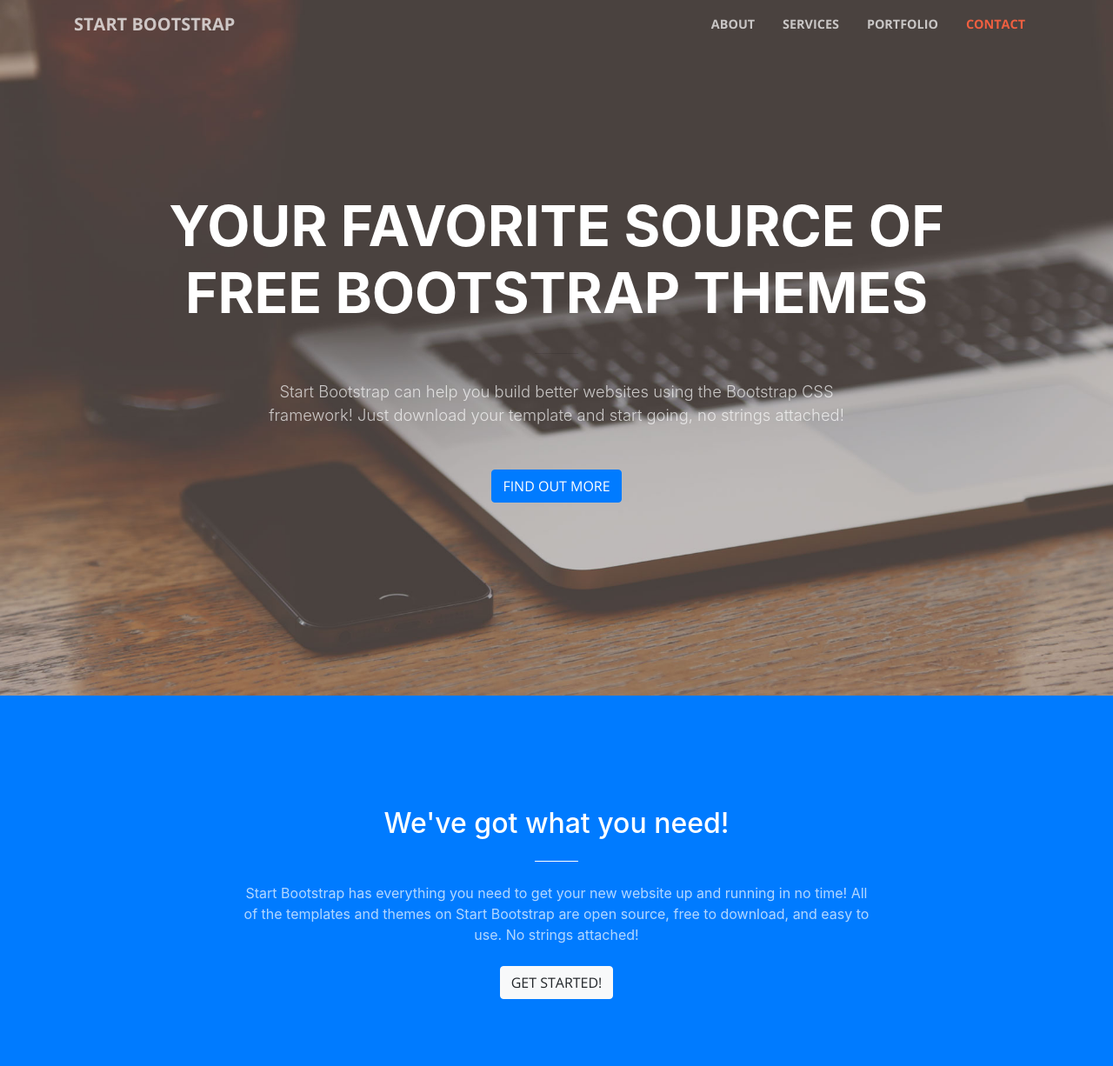
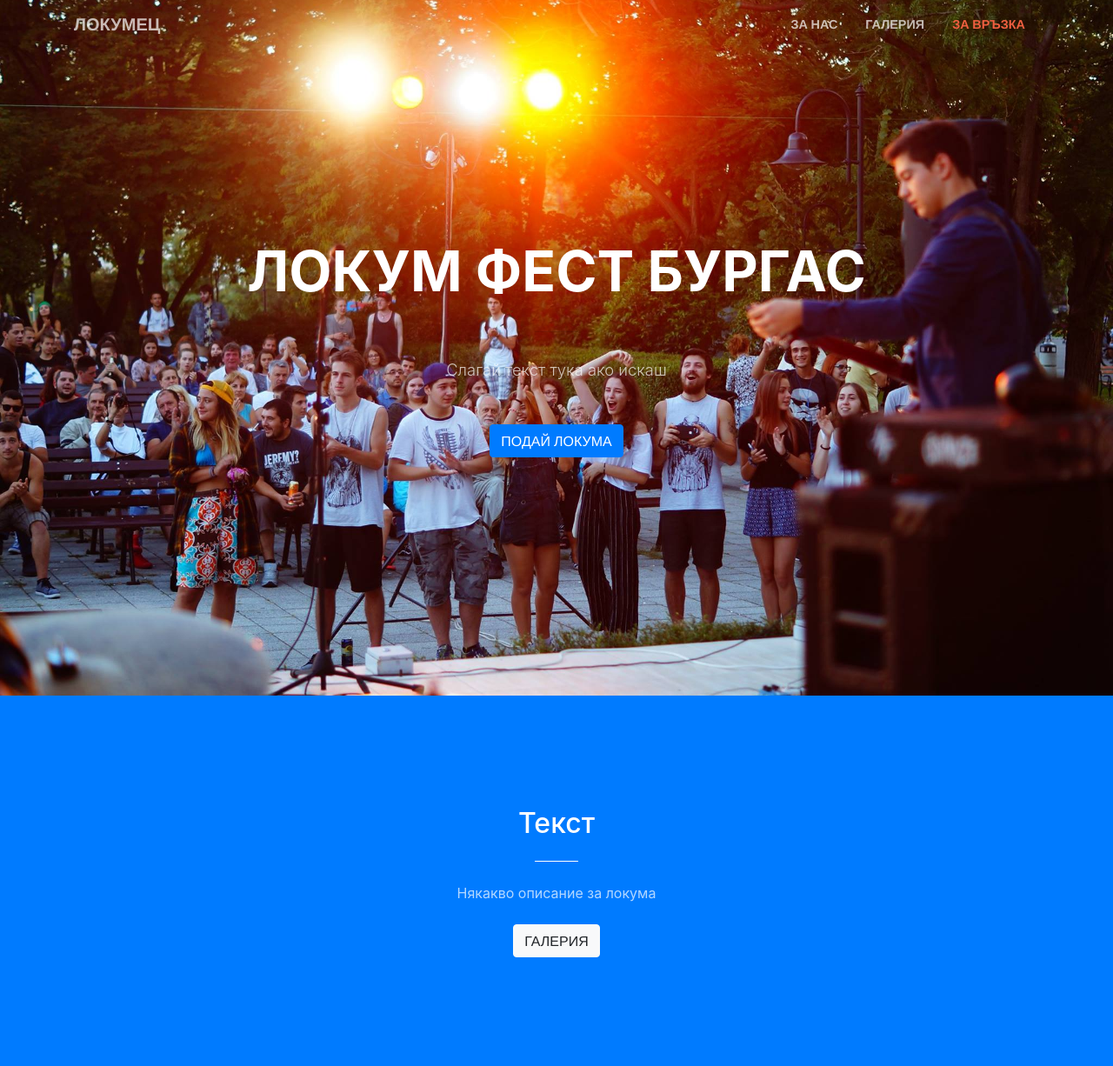
Before and after one commit to kolevv/LokumWebPage, a website with bundled scripts: page index.html in a window 1280 px wide. Shown: the top 1226 px of the page at 87% size. Built offline with nearby package versions, Linux system fonts and the light colour scheme.

Commit message:
Добавен локум

```diff
--- a/index.html
+++ b/index.html
@@ -8,7 +8,7 @@
     <meta name="description" content="">
     <meta name="author" content="">
 
-    <title>Creative - Start Bootstrap Theme</title>
+    <title>Локум Фест</title>
 
     <!-- Bootstrap core CSS -->
     <link href="vendor/bootstrap/css/bootstrap.min.css" rel="stylesheet">
@@ -31,23 +31,23 @@
     <!-- Navigation -->
     <nav class="navbar navbar-expand-lg navbar-light fixed-top" id="mainNav">
       <div class="container">
-        <a class="navbar-brand js-scroll-trigger" href="#page-top">Start Bootstrap</a>
+        <a class="navbar-brand js-scroll-trigger" href="#page-top">Локумец</a>
         <button class="navbar-toggler navbar-toggler-right" type="button" data-toggle="collapse" data-target="#navbarResponsive" aria-controls="navbarResponsive" aria-expanded="false" aria-label="Toggle navigation">
           <span class="navbar-toggler-icon"></span>
         </button>
         <div class="collapse navbar-collapse" id="navbarResponsive">
           <ul class="navbar-nav ml-auto">
             <li class="nav-item">
-              <a class="nav-link js-scroll-trigger" href="#about">About</a>
+              <a class="nav-link js-scroll-trigger" href="#about">За нас</a>
+            </li>
+            <!--<li class="nav-item">
+              <a class="nav-link js-scroll-trigger" href="#services">Services</a>
+            </li>-->
+            <li class="nav-item">
+              <a class="nav-link js-scroll-trigger" href="#portfolio">Галерия</a>
             </li>
             <li class="nav-item">
-              <a class="nav-link js-scroll-trigger" href="#services">Services</a>
-            </li>
-            <li class="nav-item">
-              <a class="nav-link js-scroll-trigger" href="#portfolio">Portfolio</a>
-            </li>
-            <li class="nav-item">
-              <a class="nav-link js-scroll-trigger" href="#contact">Contact</a>
+              <a class="nav-link js-scroll-trigger" href="#contact">За връзка</a>
             </li>
           </ul>
         </div>
@@ -59,13 +59,13 @@
         <div class="row">
           <div class="col-lg-10 mx-auto">
             <h1 class="text-uppercase">
-              <strong>Your Favorite Source of Free Bootstrap Themes</strong>
+              <strong>Локум Фест Бургас</strong>
             </h1>
             <hr>
           </div>
           <div class="col-lg-8 mx-auto">
-            <p class="text-faded mb-5">Start Bootstrap can help you build better websites using the Bootstrap CSS framework! Just download your template and start going, no strings attached!</p>
-            <a class="btn btn-primary btn-xl js-scroll-trigger" href="#about">Find Out More</a>
+            <p class="text-faded mb-5">Слагай текст тука ако искаш</p>
+            <a class="btn btn-primary btn-xl js-scroll-trigger" href="#about">Подай локума</a>
           </div>
         </div>
       </div>
@@ -75,15 +75,16 @@
       <div class="container">
         <div class="row">
           <div class="col-lg-8 mx-auto text-center">
-            <h2 class="section-heading text-white">We've got what you need!</h2>
+            <h2 class="section-heading text-white">Текст</h2>
             <hr class="light my-4">
-            <p class="text-faded mb-4">Start Bootstrap has everything you need to get your new website up and running in no time! All of the templates and themes on Start Bootstrap are open source, free to download, and easy to use. No strings attached!</p>
-            <a class="btn btn-light btn-xl js-scroll-trigger" href="#services">Get Started!</a>
+            <p class="text-faded mb-4">Някакво описание за локума</p>
+            <a class="btn btn-light btn-xl js-scroll-trigger" href="#portfolio">Галерия</a>
           </div>
         </div>
       </div>
     </section>
 
+    <!--
     <section id="services">
       <div class="container">
         <div class="row">
@@ -126,6 +127,7 @@
         </div>
       </div>
     </section>
+  -->
 
     <section class="p-0" id="portfolio">
       <div class="container-fluid p-0">
@@ -224,36 +226,39 @@
       </div>
     </section>
 
+    <!--
     <section class="bg-dark text-white">
       <div class="container text-center">
         <h2 class="mb-4">Free Download at Start Bootstrap!</h2>
         <a class="btn btn-light btn-xl sr-button" href="http://startbootstrap.com/template-overviews/creative/">Download Now!</a>
       </div>
     </section>
+  -->
 
     <section id="contact">
       <div class="container">
         <div class="row">
           <div class="col-lg-8 mx-auto text-center">
-            <h2 class="section-heading">Let's Get In Touch!</h2>
+            <h2 class="section-heading">За връзка</h2>
             <hr class="my-4">
-            <p class="mb-5">Ready to start your next project with us? That's great! Give us a call or send us an email and we will get back to you as soon as possible!</p>
+            <p class="mb-5">Въпроси? Последвайте страницата ни във фейсбук или на</p>
           </div>
         </div>
         <div class="row">
           <div class="col-lg-4 ml-auto text-center">
-            <i class="fa fa-phone fa-3x mb-3 sr-contact"></i>
-            <p>123-456-6789</p>
+            <i class="fa fa-facebook-official fa-3x mb-3 sr-contact"></i>
+            <p><a href="https://www.facebook.com/LokumFest42/">Фейсбук Страницата</a> </p>
           </div>
           <div class="col-lg-4 mr-auto text-center">
             <i class="fa fa-envelope-o fa-3x mb-3 sr-contact"></i>
             <p>
-              <a href="mailto:your-email@your-domain.com">feedback@startbootstrap.com</a>
+              <a href="mailto:lokumfestburgas@gmail.com">lokumfestburgas@gmail.com</a>
             </p>
           </div>
         </div>
       </div>
     </section>
+
 
     <!-- Bootstrap core JavaScript -->
     <script src="vendor/jquery/jquery.min.js"></script>
--- a/scss/_masthead.scss
+++ b/scss/_masthead.scss
@@ -2,7 +2,7 @@
 header.masthead {
   padding-top: 10rem;
   padding-bottom: calc(10rem - 56px);
-  background-image: url('../img/header.jpg');
+  background-image: url('../img/lokumfest.jpg');
   background-position: center center;
   @include background-cover;
   hr {
```
Also changed, not shown: css/creative.css, css/creative.min.css, img/lokumfest.jpg (added).
